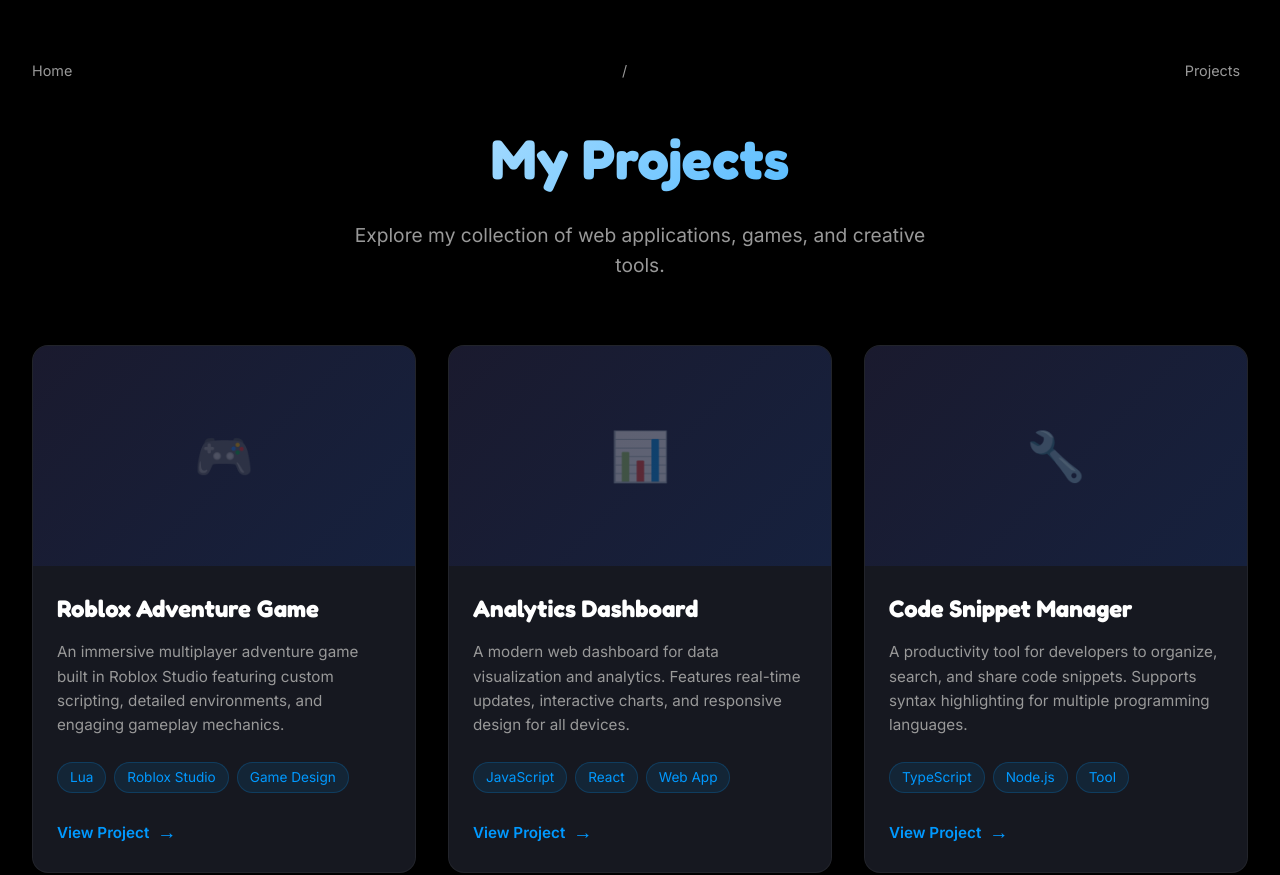
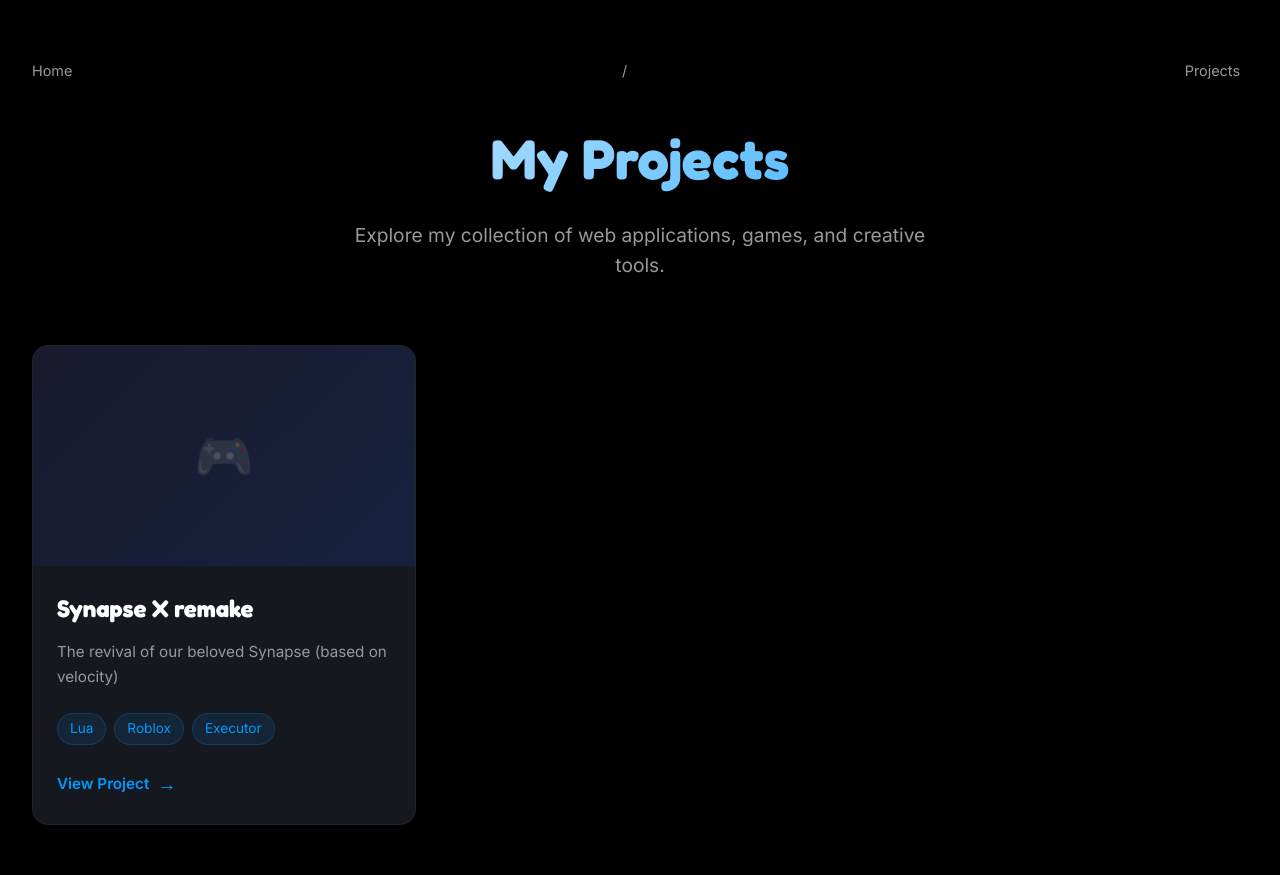
Before and after one commit to Nitrous-0xide/site, a plain HTML site: page projects/index.html in a window 1280 px wide. Shown: the part 78-953 px from the top of the page. Drawn offline with Linux system fonts and the light colour scheme.

Commit message:
Update index.html

```diff
--- a/projects/index.html
+++ b/projects/index.html
@@ -375,48 +375,14 @@
                     <div class="placeholder">🎮</div>
                 </div>
                 <div class="project-card-content">
-                    <h3>Roblox Adventure Game</h3>
-                    <p>An immersive multiplayer adventure game built in Roblox Studio featuring custom scripting, detailed environments, and engaging gameplay mechanics.</p>
+                    <h3>Synapse X remake</h3>
+                    <p>The revival of our beloved Synapse (based on velocity)</p>
                     <div class="project-tags">
                         <span class="tag">Lua</span>
-                        <span class="tag">Roblox Studio</span>
-                        <span class="tag">Game Design</span>
+                        <span class="tag">Roblox</span>
+                        <span class="tag">Executor</span>
                     </div>
-                    <a href="roblox-game.html" class="project-card-link">View Project</a>
-                </div>
-            </article>
-
-            <!-- Project Card 2 - Web Dashboard -->
-            <article class="project-card">
-                <div class="project-card-image">
-                    <div class="placeholder">📊</div>
-                </div>
-                <div class="project-card-content">
-                    <h3>Analytics Dashboard</h3>
-                    <p>A modern web dashboard for data visualization and analytics. Features real-time updates, interactive charts, and responsive design for all devices.</p>
-                    <div class="project-tags">
-                        <span class="tag">JavaScript</span>
-                        <span class="tag">React</span>
-                        <span class="tag">Web App</span>
-                    </div>
-                    <a href="web-dashboard.html" class="project-card-link">View Project</a>
-                </div>
-            </article>
-
-            <!-- Project Card 3 - Developer Tool -->
-            <article class="project-card">
-                <div class="project-card-image">
-                    <div class="placeholder">🔧</div>
-                </div>
-                <div class="project-card-content">
-                    <h3>Code Snippet Manager</h3>
-                    <p>A productivity tool for developers to organize, search, and share code snippets. Supports syntax highlighting for multiple programming languages.</p>
-                    <div class="project-tags">
-                        <span class="tag">TypeScript</span>
-                        <span class="tag">Node.js</span>
-                        <span class="tag">Tool</span>
-                    </div>
-                    <a href="snippet-manager.html" class="project-card-link">View Project</a>
+                    <a href="synapse.html" class="project-card-link">View Project</a>
                 </div>
             </article>
 
```
